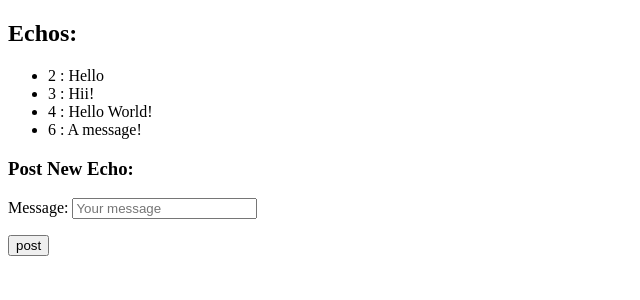
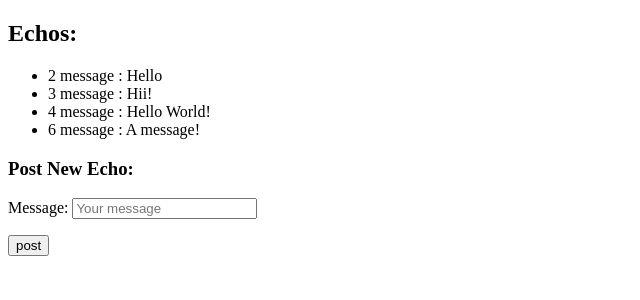
Before and after one commit to MylesjBorthwick/Django-React-Project, a Django app: page /api/echos/ in a window 1280 px wide. Shown: the top 300 px of the page, without its empty margins (0-640 px from the left). Run offline with Django 3.2, Linux system fonts and the light colour scheme; data comes from the database, SQL or seed files in the repository; both versions use the stored data as it was after the commit.

Commit message:
Django more updates since presenting

```diff
--- a/Pre-Project-Django/echo/views.py
+++ b/Pre-Project-Django/echo/views.py
@@ -5,7 +5,7 @@ from echo.models import Echo
 
 # Create your views here.
 def echo_view(*args, **kwargs):
-    return HttpResponse("<h1>Please go to /api/echos/<h1>")
+    return redirect('/api/echos/')
 
 def echo_dynamic_lookup_view(request, id):
     obj = get_object_or_404(Echo,id=id)
--- a/Pre-Project-Django/templates/echo.html
+++ b/Pre-Project-Django/templates/echo.html
@@ -8,7 +8,7 @@
     <h2>Echos:</h2>
     <ul>
         {% for item in list %}
-        <li>{{ item.id }} : {{item.message}}
+        <li>{{ item.id }} message : {{item.message}}
         </li>
         {% endfor %}
     </ul>
```
Also changed, not shown: Pre-Project-Django/db.sqlite3, 2 other files.
